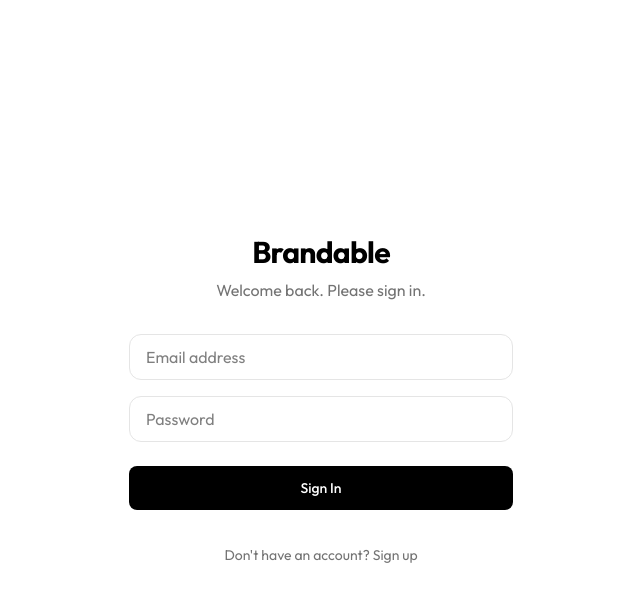
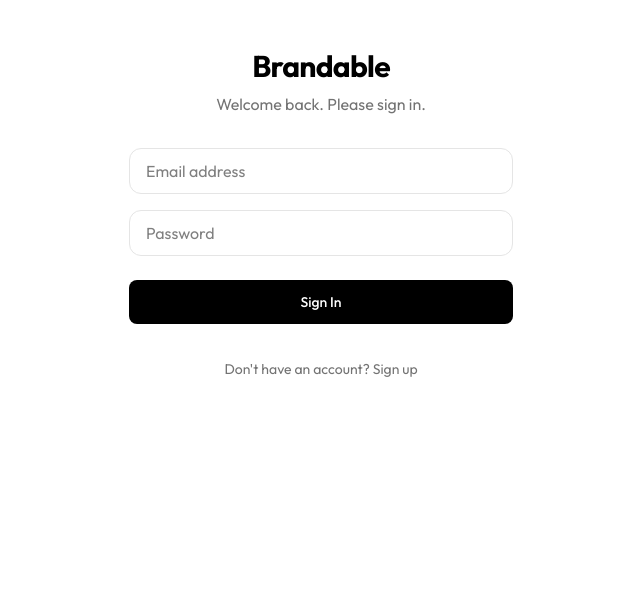
Before and after one commit to lourdjvke/Brandable, a React (Vite) app: page / in a window 1280 px wide. Shown: the top 602 px of the page, without its empty margins (319-959 px from the left). Built offline with nearby package versions, Linux system fonts and the light colour scheme; no server answers.

Commit message:
fix: Adjust layout for full screen width
Removes fixed width and `overflow-hidden` from the main app container and the public file viewer. This ensures the application layout adapts correctly to the full screen width, especially on smaller viewports.

```diff
--- a/src/App.tsx
+++ b/src/App.tsx
@@ -41,7 +41,7 @@
 
   return (
     <BrowserRouter>
-      <div className="h-screen w-screen overflow-hidden bg-white text-black">
+      <div className="min-h-screen w-full bg-white text-black">
         <AnimatePresence mode="wait">
           <Routes>
             <Route path="/v/:userId/:fileId" element={<PublicViewWrapper />} />
--- a/src/components/dashboard/PublicFileViewer.tsx
+++ b/src/components/dashboard/PublicFileViewer.tsx
@@ -149,7 +149,7 @@
   }
 
   return (
-    <div className="min-h-screen w-full bg-white text-black overflow-y-auto selection:bg-neutral-100">
+    <div className="min-h-screen w-full bg-white text-black selection:bg-neutral-100">
       <div className="max-w-[1400px] mx-auto px-6 py-12 md:py-20 lg:py-32">
         <div className="grid grid-cols-1 lg:grid-cols-12 gap-16">
 
```
